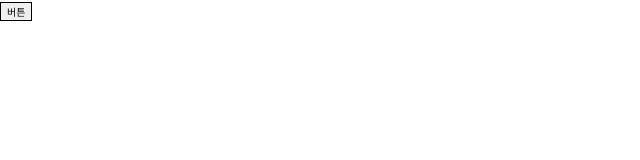
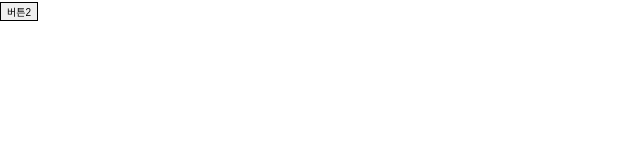
Before and after one commit to imzeze/mbtisurvey2022-client, a Next.js app: page /survey in a window 1280 px wide. Shown: the top 160 px of the page, without its empty margins (0-640 px from the left). Built offline with nearby package versions, Linux system fonts and the light colour scheme.

Commit message:
Fix: 배포테스트

```diff
--- a/src/components/Survey/SurveyPresenter.tsx
+++ b/src/components/Survey/SurveyPresenter.tsx
@@ -7,7 +7,7 @@ interface SurveyPresenterProps {
 const SurveyPresenter = function ({ data }: SurveyPresenterProps) {
     return (
         <div>
-            <ExampleButton>버튼</ExampleButton>
+            <ExampleButton>버튼2</ExampleButton>
         </div>
     );
 };
```
